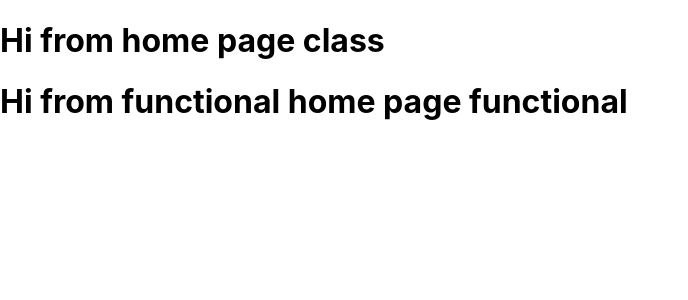
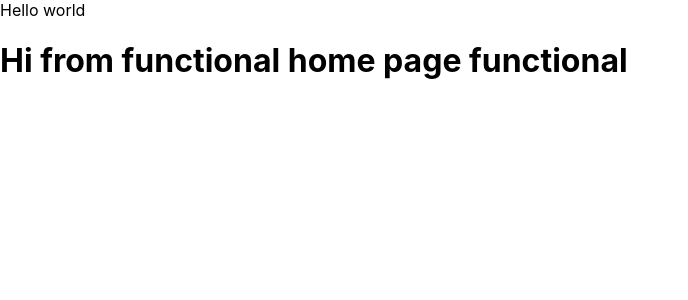
Before and after one commit to ajittupe2548/react-practice, a React (Create React App) app: page / in a window 1280 px wide. Shown: the top 300 px of the page, without its empty margins (0-688 px from the left). Built offline with nearby package versions, Linux system fonts and the light colour scheme.

Commit message:
Added : React without jsx

```diff
--- a/src/App.js
+++ b/src/App.js
@@ -2,10 +2,14 @@ import './App.css';
 import CHome from './Components/CHome';
 import FHome from './Components/FHome';
 
+// JSX is not a requirement for using React. Using React without JSX is especially convenient when you don’t want to set up compilation in your build environment. Each JSX element is just syntactic sugar for calling React.createElement(component, props, ...children). So, anything you can do with JSX can also be done with just plain JavaScript.
+
+// If you’re curious to see more examples of how JSX is converted to JavaScript, you can try out the online Babel compiler (https://babeljs.io/repl/#?browsers=defaults%2C%20not%20ie%2011%2C%20not%20ie_mob%2011&build=&builtIns=false&corejs=3.21&spec=false&loose=false&code_lz=GYVwdgxgLglg9mABACwKYBt1wBQEpEDeAUIogE6pQhlIA8AJjAG4B8AEhlogO5xnr0AhLQD0jVgG4iAXyJA&debug=false&forceAllTransforms=false&shippedProposals=false&circleciRepo=&evaluate=false&fileSize=false&timeTravel=false&sourceType=module&lineWrap=true&presets=react&prettier=false&targets=&version=7.20.4&externalPlugins=&assumptions=%7B%7D).
+
 function App() {
   return (
     <div className="App">
-      <CHome/>
+      <CHome toWhat="world" />
       <FHome/>
     </div>
   );
--- a/src/Components/CHome.js
+++ b/src/Components/CHome.js
@@ -3,9 +3,7 @@ import React, { Component } from 'react'
 class CHome extends Component {
     render() {
         return (
-            <div>
-                <h1 className="heading">Hi from home page class</h1>
-            </div>
+            React.createElement('div', null, `Hello ${this.props.toWhat}`)
         )
     }
 }
```
